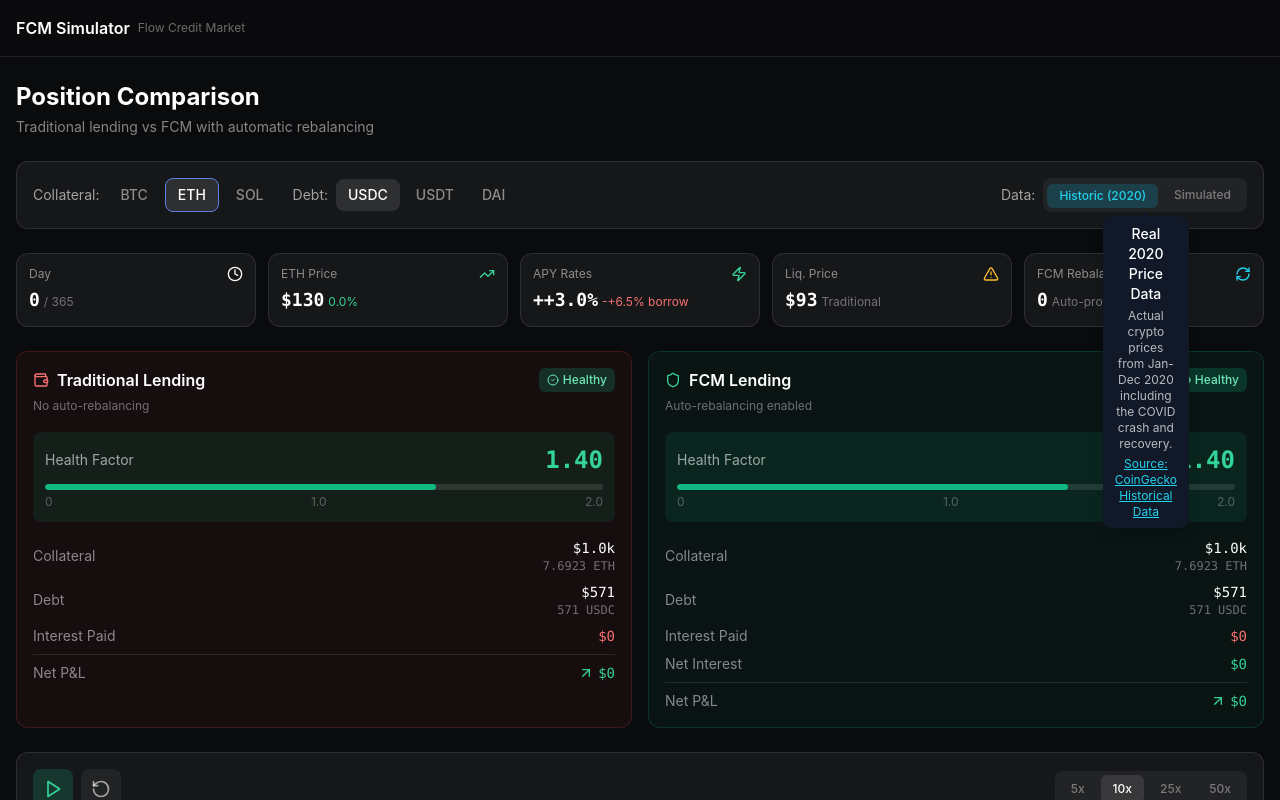
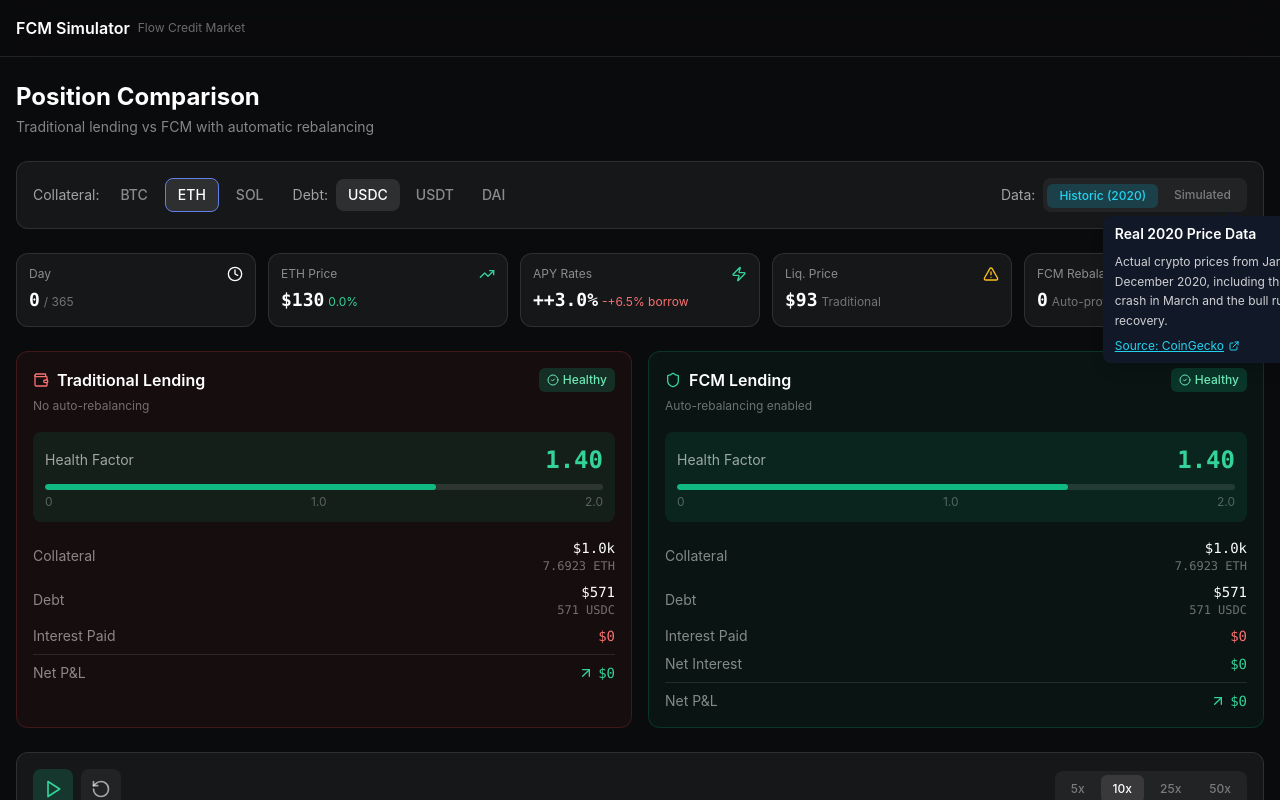
Before and after one commit to Aliserag/FCM-Simulator, a Next.js app: page / in a window 1280 px wide. Both pictures are taken after a click on the button "Historic (2020)". Shown: the top 800 px of the page. Built offline with nearby package versions, Linux system fonts and the light colour scheme.

Commit message:
Improve Historic (2020) tooltip formatting

```diff
--- a/src/app/page.tsx
+++ b/src/app/page.tsx
@@ -138,20 +138,23 @@
               <div className="flex gap-1 bg-white/5 rounded-lg p-1">
                 <Tooltip
                   position="bottom"
-                  className="whitespace-normal max-w-xs text-center"
+                  className="!whitespace-normal w-64 text-left"
                   content={
-                    <div className="space-y-1">
-                      <p className="font-medium">Real 2020 Price Data</p>
-                      <p className="text-xs text-white/70">
-                        Actual crypto prices from Jan-Dec 2020 including the COVID crash and recovery.
+                    <div className="space-y-2">
+                      <p className="font-semibold text-white">Real 2020 Price Data</p>
+                      <p className="text-xs text-white/80 leading-relaxed">
+                        Actual crypto prices from January to December 2020, including the COVID crash in March and the bull run recovery.
                       </p>
                       <a
                         href="https://www.coingecko.com/en/coins/bitcoin/historical_data"
                         target="_blank"
                         rel="noopener noreferrer"
-                        className="text-xs text-cyan-400 hover:text-cyan-300 underline block"
+                        className="inline-flex items-center gap-1 text-xs text-cyan-400 hover:text-cyan-300 underline mt-1"
                       >
-                        Source: CoinGecko Historical Data
+                        Source: CoinGecko
+                        <svg className="w-3 h-3" fill="none" stroke="currentColor" viewBox="0 0 24 24">
+                          <path strokeLinecap="round" strokeLinejoin="round" strokeWidth={2} d="M10 6H6a2 2 0 00-2 2v10a2 2 0 002 2h10a2 2 0 002-2v-4M14 4h6m0 0v6m0-6L10 14" />
+                        </svg>
                       </a>
                     </div>
                   }
```
